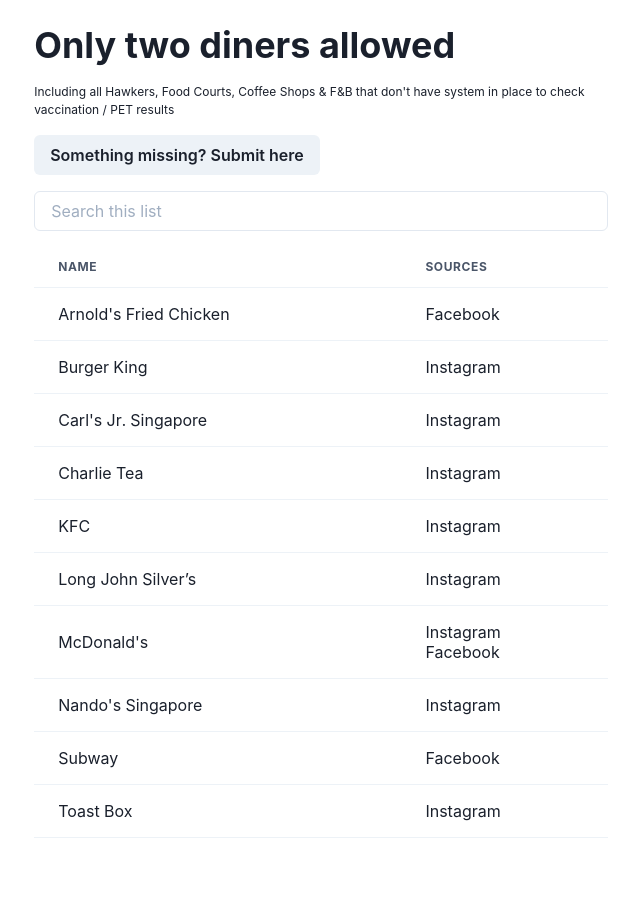
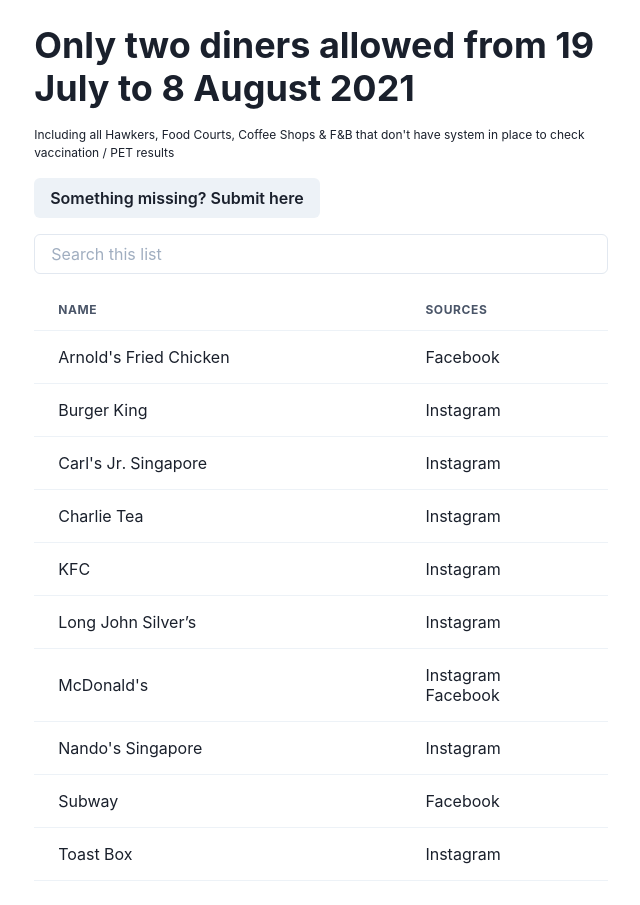
Before and after one commit to gpng/only-two, a Next.js app: page / in a window 1280 px wide. Shown: the whole page, without its empty margins (319-959 px from the left). Before the commit the page ends 862 px from the top, so only its background shows below. Built offline with nearby package versions, Linux system fonts and the light colour scheme; no server answers.

Commit message:
Update copy

```diff
--- a/pages/_app.tsx
+++ b/pages/_app.tsx
@@ -8,7 +8,7 @@
     <>
       <DefaultSeo
         title="Only 2 diners allowed"
-        description="Search through restaurants that only allow 2 pax dine in from 19 July to 8 August"
+        description="Search through restaurants that only allow 2 pax dine in from 19 July to 8 August 2021"
       />
       <ChakraProvider resetCSS>
         <Component {...pageProps} />
--- a/pages/index.tsx
+++ b/pages/index.tsx
@@ -100,7 +100,7 @@
         </ModalContent>
       </Modal>
       <VStack spacing={4} alignItems="flex-start">
-        <Heading as="h1">Only two diners allowed</Heading>
+        <Heading as="h1">Only two diners allowed from 19 July to 8 August 2021</Heading>
         <Text fontSize="xs">
           Including all Hawkers, Food Courts, Coffee Shops &amp; F&amp;B that don&apos;t have system
           in place to check vaccination / PET results
```
